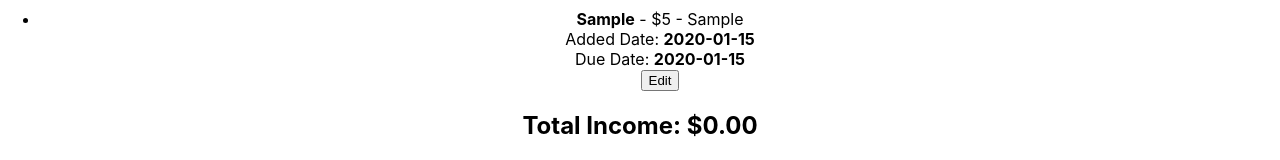
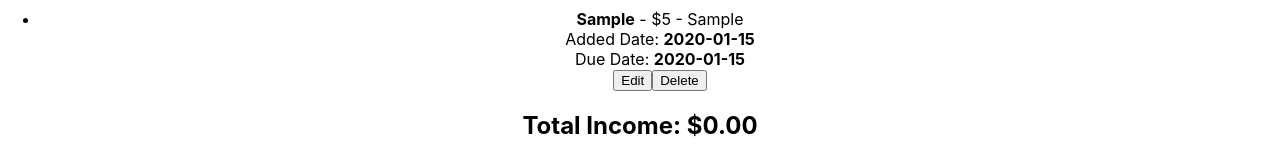
Before and after one commit to sahomelabs/exptest, a React (Create React App) app: page / in a window 1280 px wide. Both pictures are taken after typing "Sample", "5", "Sample", "2020-01-15", "2020-01-15" into the empty fields and a click on the button "Add Expense". Shown: the part 134-294 px from the top of the page. Built offline with nearby package versions, Linux system fonts and the light colour scheme.

Commit message:
added delete function for user to delete expense not needed

```diff
--- a/src/Components/ExpenseList/ExpenseList.jsx
+++ b/src/Components/ExpenseList/ExpenseList.jsx
@@ -1,7 +1,7 @@
 // src/components/ExpenseList.jsx
 import React, { useState } from 'react';
 
-const ExpenseList = ({ expenses, editExpense }) => {
+const ExpenseList = ({ expenses, editExpense, deleteExpense }) => {
   const [editingIndex, setEditingIndex] = useState(null);
   const [currentExpense, setCurrentExpense] = useState({ name: '', amount: '', category: '', date: '', dueDate: '' });
 
@@ -18,6 +18,10 @@ const ExpenseList = ({ expenses, editExpense }) => {
     editExpense(editingIndex, currentExpense);
     setEditingIndex(null);
     setCurrentExpense({ name: '', amount: '', category: '', date: '', dueDate: '' });
+  };
+
+  const handleDelete = (index) => {
+  deleteExpense(index);
   };
 
   return (
@@ -39,6 +43,7 @@ const ExpenseList = ({ expenses, editExpense }) => {
               <div>Added Date: <strong>{expense.date}</strong></div>
               <div>Due Date: <strong>{expense.dueDate}</strong></div>
               <button onClick={() => startEditing(index, expense)}>Edit</button>
+              <button onClick={() => handleDelete(index)}>Delete</button>
             </div>
           )}
         </li>
```
